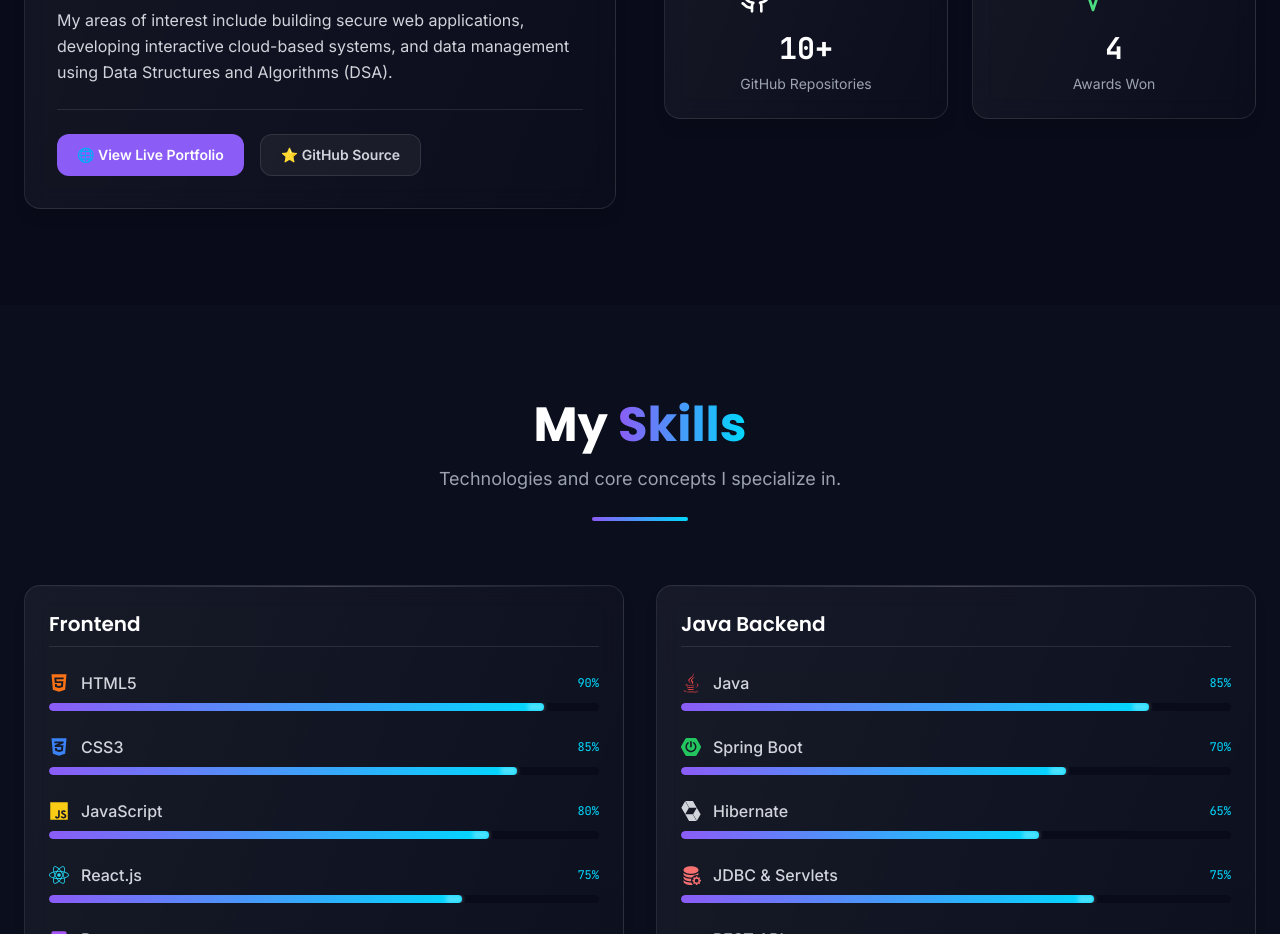
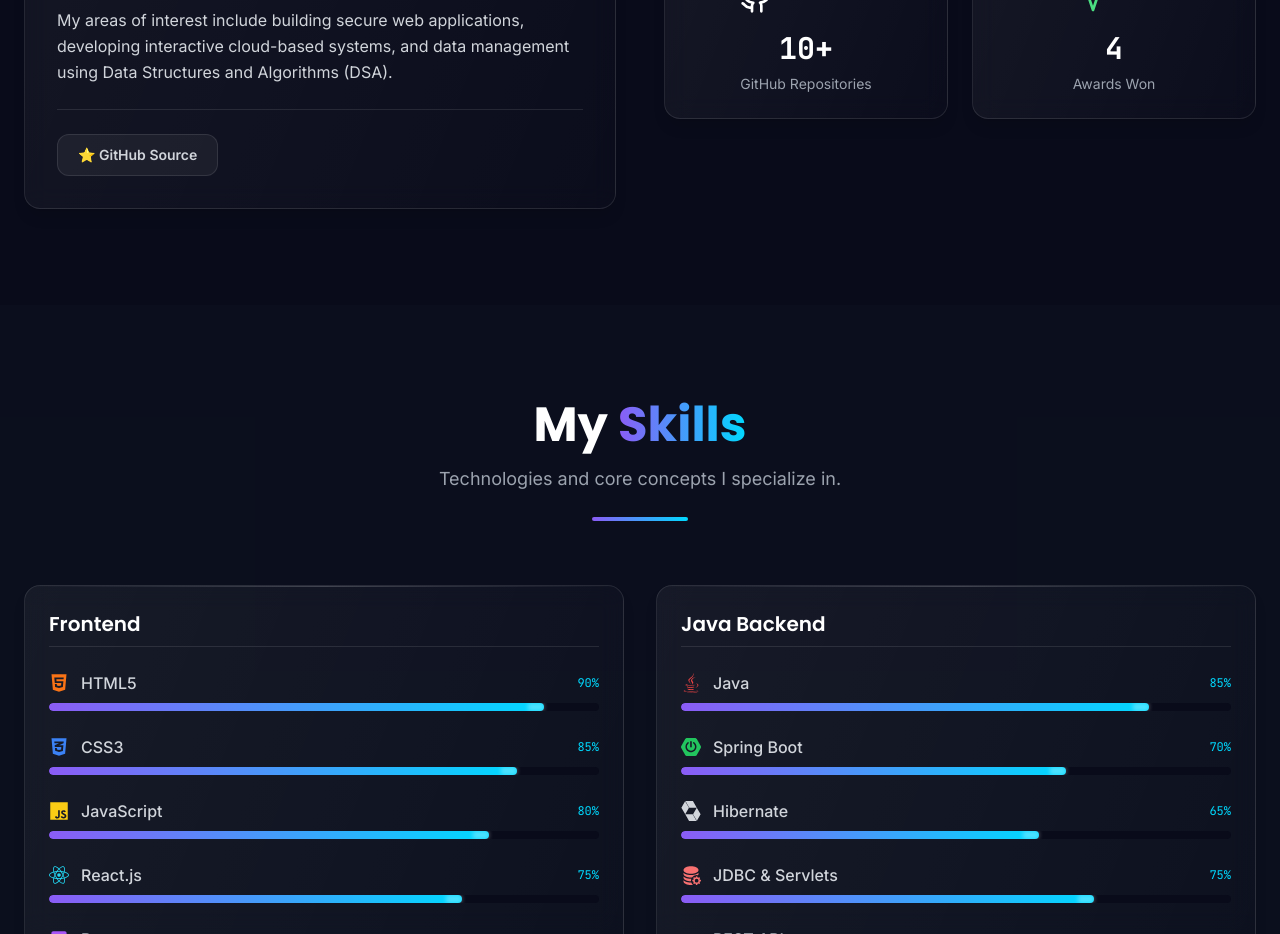
Before and after one commit to naveenkumar-arch/myportfolio, a React (Vite) app: page / in a window 1280 px wide. Shown: the part 1400-2334 px from the top of the page. Built offline with nearby package versions, Linux system fonts and the light colour scheme.

Commit message:
style: remove View Live Portfolio button from About section card

```diff
--- a/src/components/sections/About.jsx
+++ b/src/components/sections/About.jsx
@@ -54,14 +54,6 @@
               {/* Portfolio Live Link */}
               <div className="mt-6 pt-6 border-t border-white/10 flex flex-wrap gap-4">
                 <a
-                  href="https://myportfolio-five-rouge-12.vercel.app/"
-                  target="_blank"
-                  rel="noreferrer"
-                  className="flex items-center gap-2 bg-neon-purple text-white px-5 py-2.5 rounded-xl font-semibold text-sm hover:shadow-[0_0_20px_rgba(139,92,246,0.5)] hover:-translate-y-0.5 transition-all duration-300"
-                >
-                  🌐 View Live Portfolio
-                </a>
-                <a
                   href="https://github.com/naveenkumar-arch/MY_PORTFOLIO"
                   target="_blank"
                   rel="noreferrer"
```
